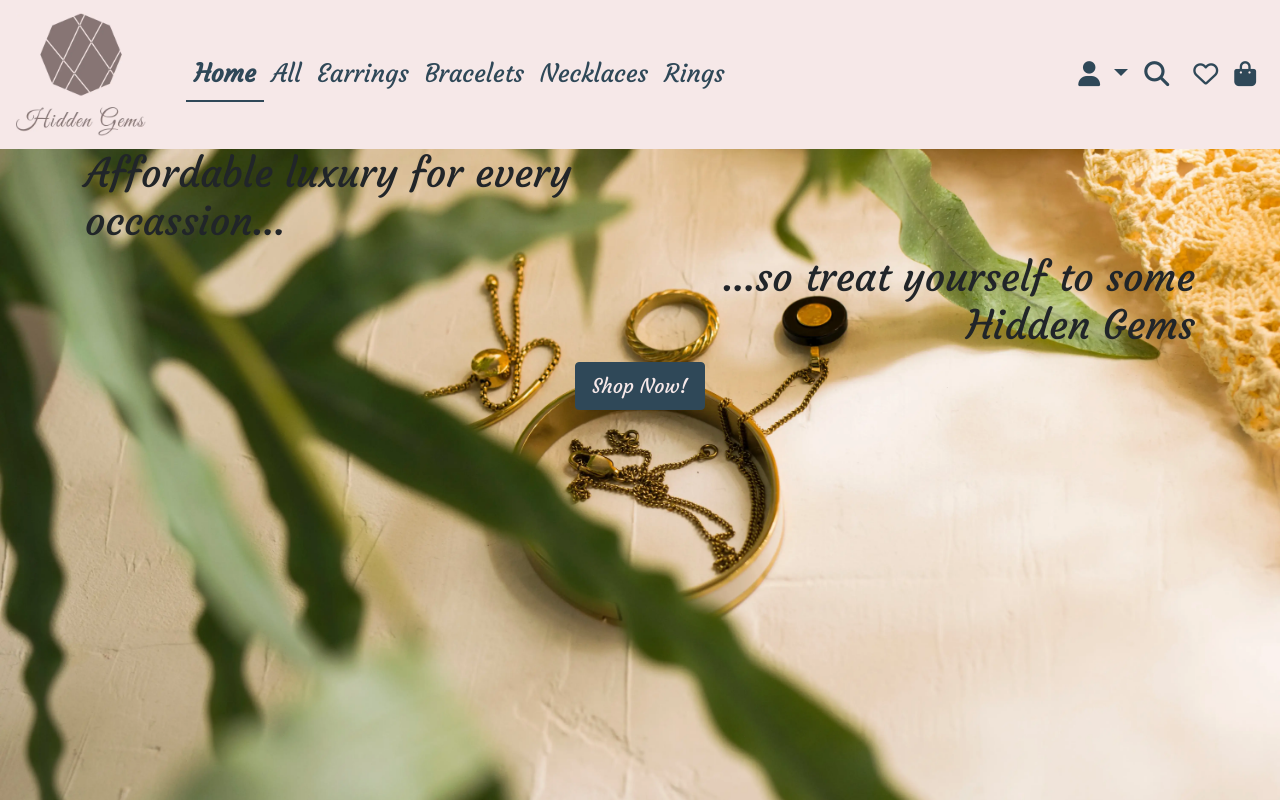
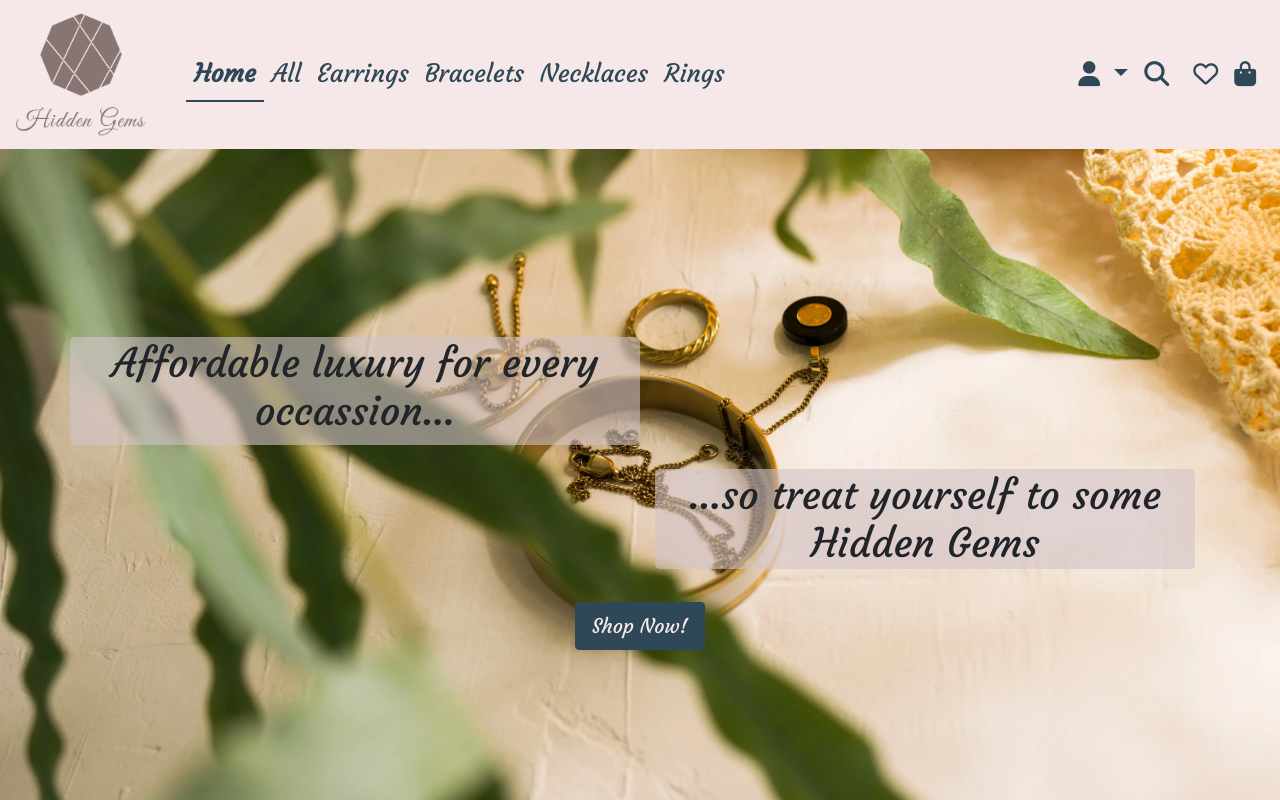
Before and after one commit to s-batish/hidden-gems, a Django app: page / in a window 1280 px wide. Run offline with Django 3.2, Linux system fonts and the light colour scheme; some libraries are stand-ins or nearby versions.

Commit message:
Edit styling of hero image

```diff
--- a/home/templates/home/index.html
+++ b/home/templates/home/index.html
@@ -10,21 +10,23 @@
 {% endblock %}
 
 {% block content %}
-<div class="container h-100">
+<div class="container h-100 pt-4">
     <div class="row h-100">
-        <div class="col-sm-6">
+        <div class="col-sm-6 hero-text">
             <h1>Affordable luxury for every occassion...</h1>
         </div>
     </div>
+    <br>
     <div class="row h-100">
         <div class="col-sm-6"></div>
         <div class="col-sm-6">
-            <h1 class="text-right">...so treat yourself to some Hidden Gems</h1>
+            <h1 class=" hero-text text-right">...so treat yourself to some Hidden Gems</h1>
         </div>
     </div>
+    <br>
     <div class="d-flex justify-content-center">
         <h2>
-            <a href="" class="buttons btn btn-lg rounded">Shop Now!</a>
+            <a href="" class="buttons btn btn-lg rounded mt-2">Shop Now!</a>
         </h2>
     </div>
 </div>
--- a/static/css/base.css
+++ b/static/css/base.css
@@ -19,6 +19,7 @@
 body {
     background: url('/media/hero-image.webp') no-repeat center center fixed;
     background-size: cover;
+    height: calc(100vh - 164px);
     font-family: var(--main-font);
     background-color: var(--light-pink);
 }
@@ -77,3 +78,25 @@
 .navbar-nav .dropdown-menu {
     position: absolute;
 }
+
+/* Hero image */
+.hero-text {
+    background-color: rgb(211, 195, 201, 0.6);
+    padding: 2px;
+    border-radius: 5px;
+    margin: 0 10px;
+}
+
+/* Media queries */
+@media (min-width: 992px) {
+    .header-container {
+        padding-top: 164px;
+    }
+}
+
+@media (min-width: 576px) {
+    .hero-text {
+        margin: 0;
+        text-align: center !important
+    }
+}
```
